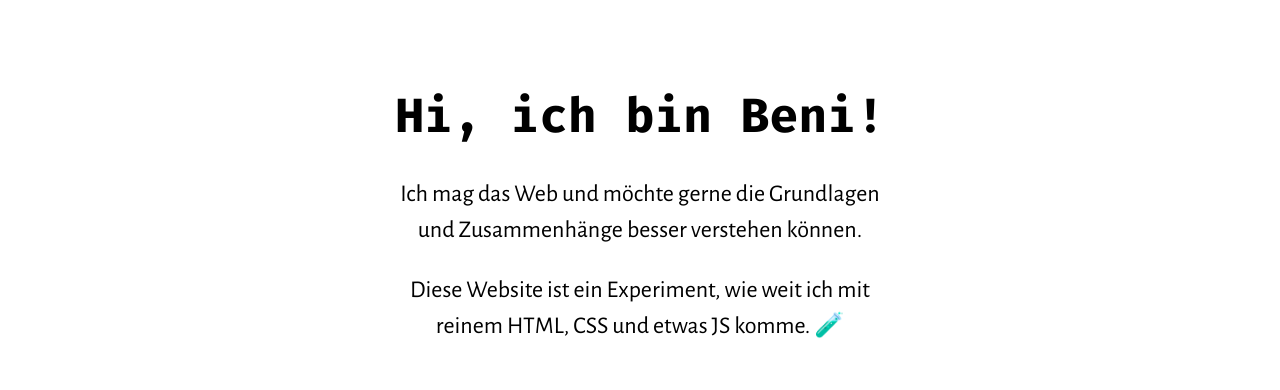
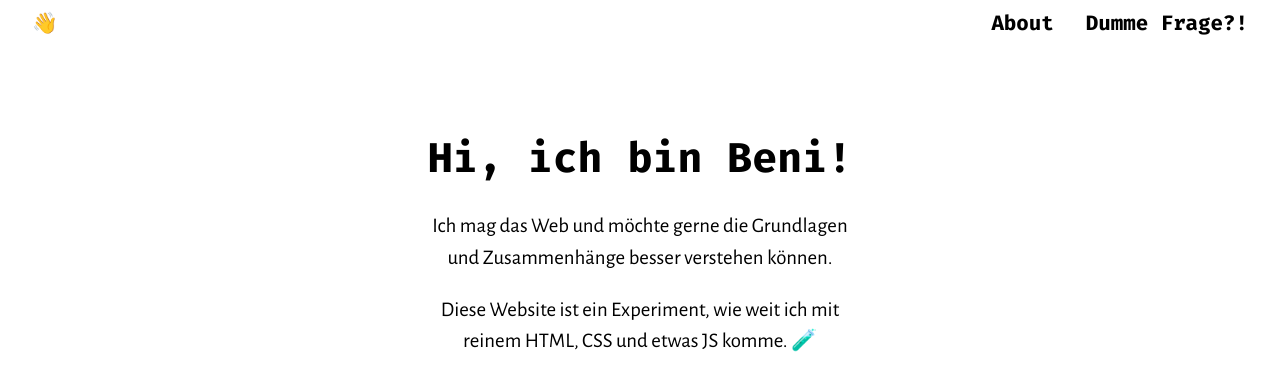
Before and after one commit to BeniRupp/benjaminrupp.de, a website: page src/index.html in a window 1280 px wide. Drawn offline with nearby package versions, Linux system fonts and the light colour scheme.

Commit message:
Add navigation

```diff
--- a/src/css/global.css
+++ b/src/css/global.css
@@ -1,3 +1,16 @@
 body {
-  font-size: 1.5rem;
+  font-size: 1.3rem;
 }
+
+a,
+a:visited {
+  color: black;
+  font-family: "Fira Code";
+  font-weight: bold;
+  text-decoration: none;
+  text-decoration-color: black;
+  border-bottom: 2px solid black;
+}
+a:hover {
+  opacity: 0.7;
+}
--- a/src/css/main.css
+++ b/src/css/main.css
@@ -2,4 +2,5 @@
 @import "fonts.css";
 @import "global.css";
 
+@import "navigation.css";
 @import "landingpage.css";
--- /dev/null
+++ b/src/css/navigation.css
@@ -0,0 +1,18 @@
+.navigation {
+  display: flex;
+  padding: 0.5rem 2rem;
+}
+
+.navigation .navigation__links {
+  flex: 0 1 auto;
+  margin-left: auto;
+
+  list-style: none;
+  display: flex;
+}
+.navigation .navigation__links li + li {
+  margin-left: 2rem;
+}
+.navigation a {
+  border: 0;
+}
--- a/src/index.html
+++ b/src/index.html
@@ -8,7 +8,13 @@
     <link rel="stylesheet" type="text/css" media="screen" href="css/main.css" />
   </head>
   <body>
-    <nav></nav>
+    <nav class="navigation">
+      <a class="navigation__home" href="/">👋</a>
+      <ul class="navigation__links">
+        <li><a href="">About</a></li>
+        <li><a href="">Dumme Frage?!</a></li>
+      </ul>
+    </nav>
     <header class="welcome">
       <h1>Hi, ich bin Beni!</h1>
       <p>
```
